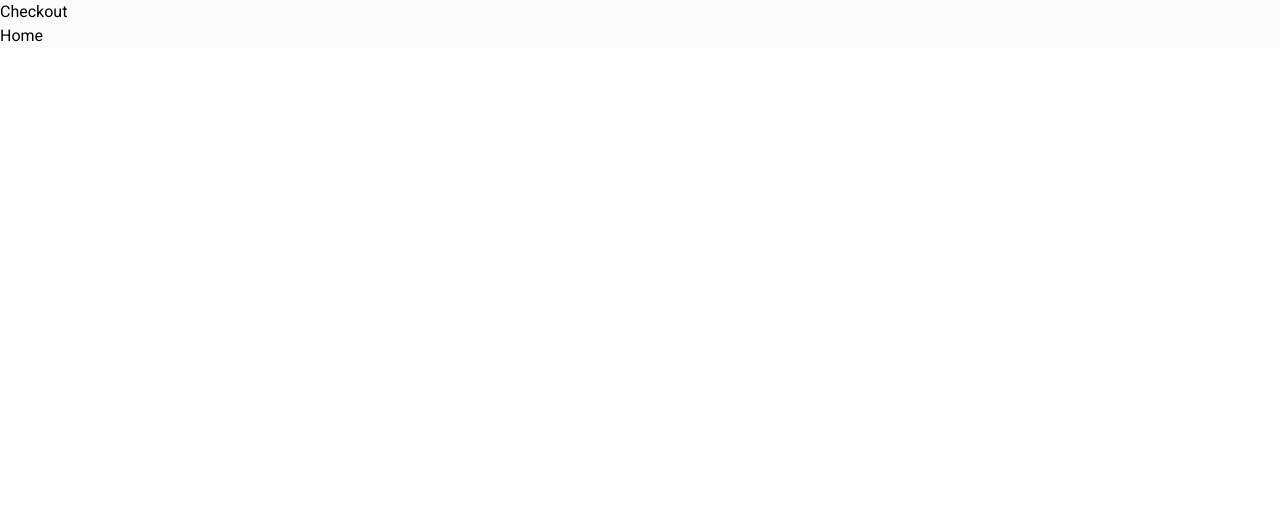
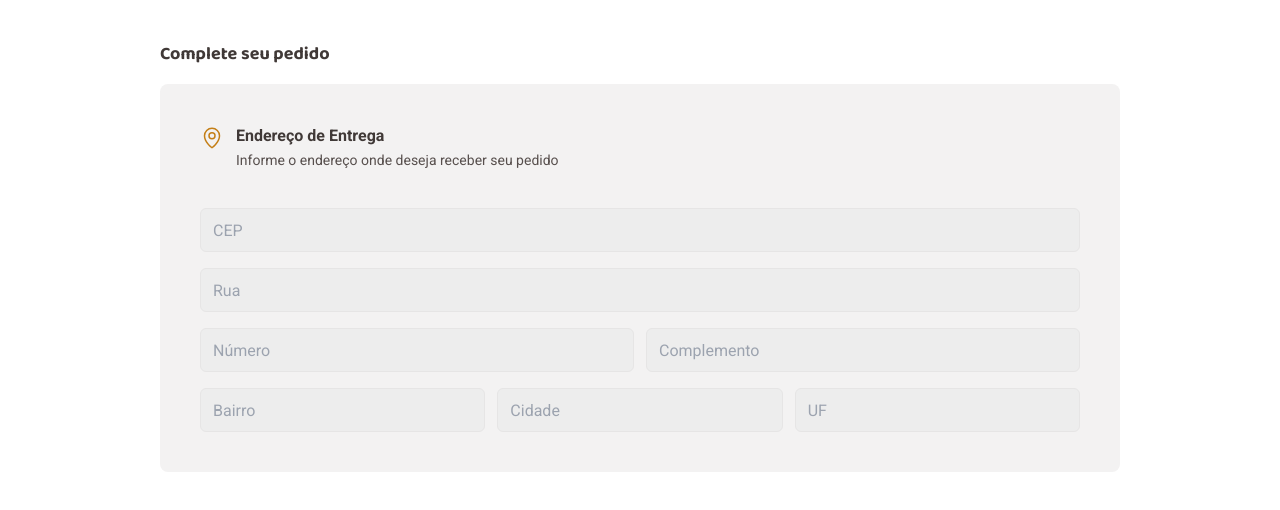
Before and after one commit to wellington-tinho/coffee-delivery, a Next.js app: page /checkout in a window 1280 px wide. Shown: the top 510 px of the page. Built offline with nearby package versions, Linux system fonts and the light colour scheme.

Commit message:
feat: initial checkout page

```diff
--- a/src/app/checkout/page.tsx
+++ b/src/app/checkout/page.tsx
@@ -1,10 +1,82 @@
-import Link from 'next/link'
+import Map from '@/../public/assets/icons/Map'
+import InputField from './components/inputField'
+import Box from './layout/box'
 
 export default function Checkout() {
   return (
-    <>
-      <h1 className="">Checkout</h1>
-      <Link href="/"> Home</Link>
-    </>
+    <div className="px-40  bg-base-white">
+      <p className="text-base-subtitle font-bold font-baloo text-lg mb-4 mt-10">
+        Complete seu pedido
+      </p>
+      <Box>
+        <div className="flex gap-3 items-start ">
+          <Map className="w-6 h-6 text-brand-yellow-dark mt-[2px]" />
+          <div className="">
+            <p className="text-base-subtitle font-bold text-base ">
+              Endereço de Entrega
+            </p>
+            <span className="text-base-text font-normal text-sm">
+              Informe o endereço onde deseja receber seu pedido
+            </span>
+          </div>
+        </div>
+
+        <form className="flex flex-col gap-4 mt-5">
+          <InputField
+            label="CEP"
+            name="cep"
+            type="text"
+            id="cep"
+            placeholder="CEP"
+          />
+          <InputField
+            label="Rua"
+            name="rua"
+            type="text"
+            id="rua"
+            placeholder="Rua"
+          />
+          <div className="grid grid-cols-2 gap-3">
+            <InputField
+              label="Número"
+              name="numero"
+              type="text"
+              id="numero"
+              placeholder="Número"
+            />
+            <InputField
+              label="Complemento"
+              name="complemento"
+              type="text"
+              id="complemento"
+              placeholder="Complemento"
+            />
+          </div>
+          <div className="grid grid-cols-3 gap-3">
+            <InputField
+              label="Bairro"
+              name="bairro"
+              type="text"
+              id="bairro"
+              placeholder="Bairro"
+            />
+            <InputField
+              label="Cidade"
+              name="cidade"
+              type="text"
+              id="cidade"
+              placeholder="Cidade"
+            />
+            <InputField
+              label="Estado"
+              name="estado"
+              type="text"
+              id="estado"
+              placeholder="UF"
+            />
+          </div>
+        </form>
+      </Box>
+    </div>
   )
 }
```
